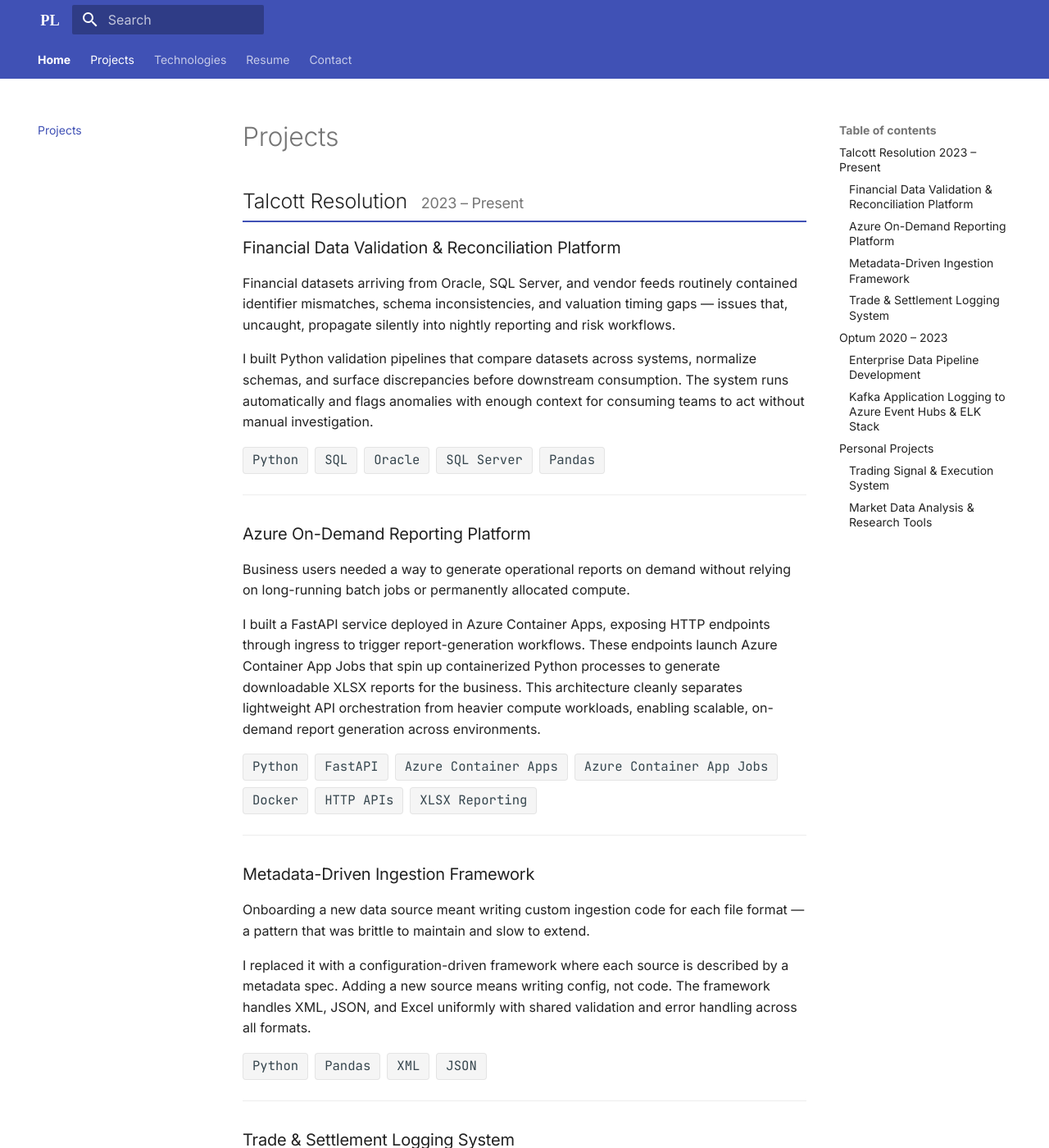
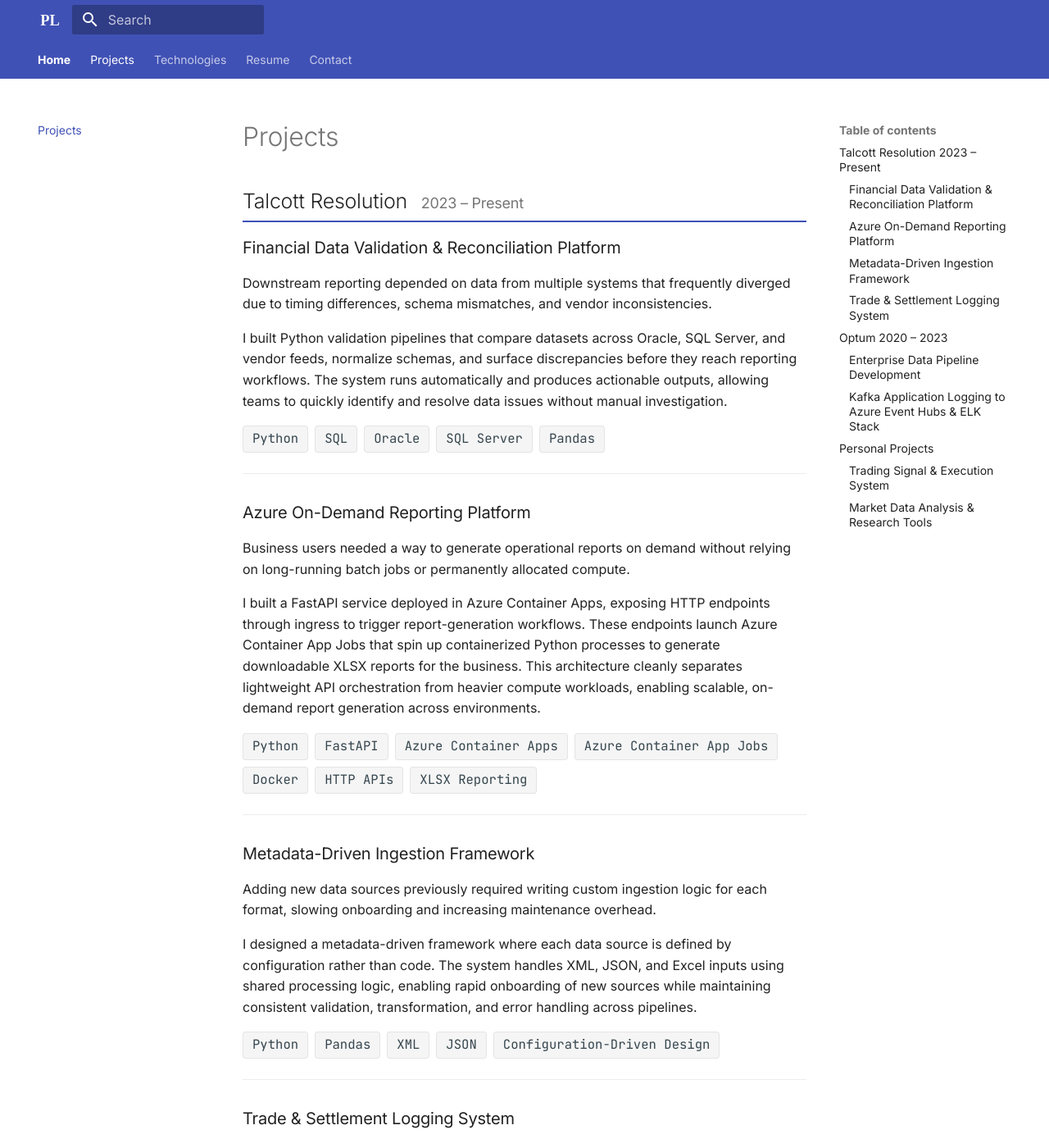
Before and after one commit to paluro567/personal-website, an MkDocs documentation site: the page built from docs/Projects.md, in a window 1280 px wide and 1400 px high. Shown: the whole window at 82% size. Built offline with MkDocs 1.6.1 and Material for MkDocs 9.7.7, drawn with Linux system fonts in a browser that asks for light colours.

Commit message:
projects updtaes

```diff
--- a/docs/Projects.md
+++ b/docs/Projects.md
@@ -4,17 +4,11 @@
 
 ### Financial Data Validation & Reconciliation Platform
 
-Financial datasets arriving from Oracle, SQL Server, and vendor feeds routinely contained identifier mismatches, schema inconsistencies, and valuation timing gaps — issues that, uncaught, propagate silently into nightly reporting and risk workflows.
+Downstream reporting depended on data from multiple systems that frequently diverged due to timing differences, schema mismatches, and vendor inconsistencies.
 
-I built Python validation pipelines that compare datasets across systems, normalize schemas, and surface discrepancies before downstream consumption. The system runs automatically and flags anomalies with enough context for consuming teams to act without manual investigation.
+I built Python validation pipelines that compare datasets across Oracle, SQL Server, and vendor feeds, normalize schemas, and surface discrepancies before they reach reporting workflows. The system runs automatically and produces actionable outputs, allowing teams to quickly identify and resolve data issues without manual investigation.
 
-<div class="project-meta">
-  <span class="tech-badge">Python</span>
-  <span class="tech-badge">SQL</span>
-  <span class="tech-badge">Oracle</span>
-  <span class="tech-badge">SQL Server</span>
-  <span class="tech-badge">Pandas</span>
-</div>
+<div class="project-meta"> <span class="tech-badge">Python</span> <span class="tech-badge">SQL</span> <span class="tech-badge">Oracle</span> <span class="tech-badge">SQL Server</span> <span class="tech-badge">Pandas</span> </div>
 
 ---
 
@@ -38,16 +32,11 @@ I built a FastAPI service deployed in Azure Container Apps, exposing HTTP endpoi
 
 ### Metadata-Driven Ingestion Framework
 
-Onboarding a new data source meant writing custom ingestion code for each file format — a pattern that was brittle to maintain and slow to extend.
+Adding new data sources previously required writing custom ingestion logic for each format, slowing onboarding and increasing maintenance overhead.
 
-I replaced it with a configuration-driven framework where each source is described by a metadata spec. Adding a new source means writing config, not code. The framework handles XML, JSON, and Excel uniformly with shared validation and error handling across all formats.
+I designed a metadata-driven framework where each data source is defined by configuration rather than code. The system handles XML, JSON, and Excel inputs using shared processing logic, enabling rapid onboarding of new sources while maintaining consistent validation, transformation, and error handling across pipelines.
 
-<div class="project-meta">
-  <span class="tech-badge">Python</span>
-  <span class="tech-badge">Pandas</span>
-  <span class="tech-badge">XML</span>
-  <span class="tech-badge">JSON</span>
-</div>
+<div class="project-meta"> <span class="tech-badge">Python</span> <span class="tech-badge">Pandas</span> <span class="tech-badge">XML</span> <span class="tech-badge">JSON</span> <span class="tech-badge">Configuration-Driven Design</span> </div>
 
 ---
 
```
Also changed, not shown: site/Projects/index.html, site/search/search_index.json.
